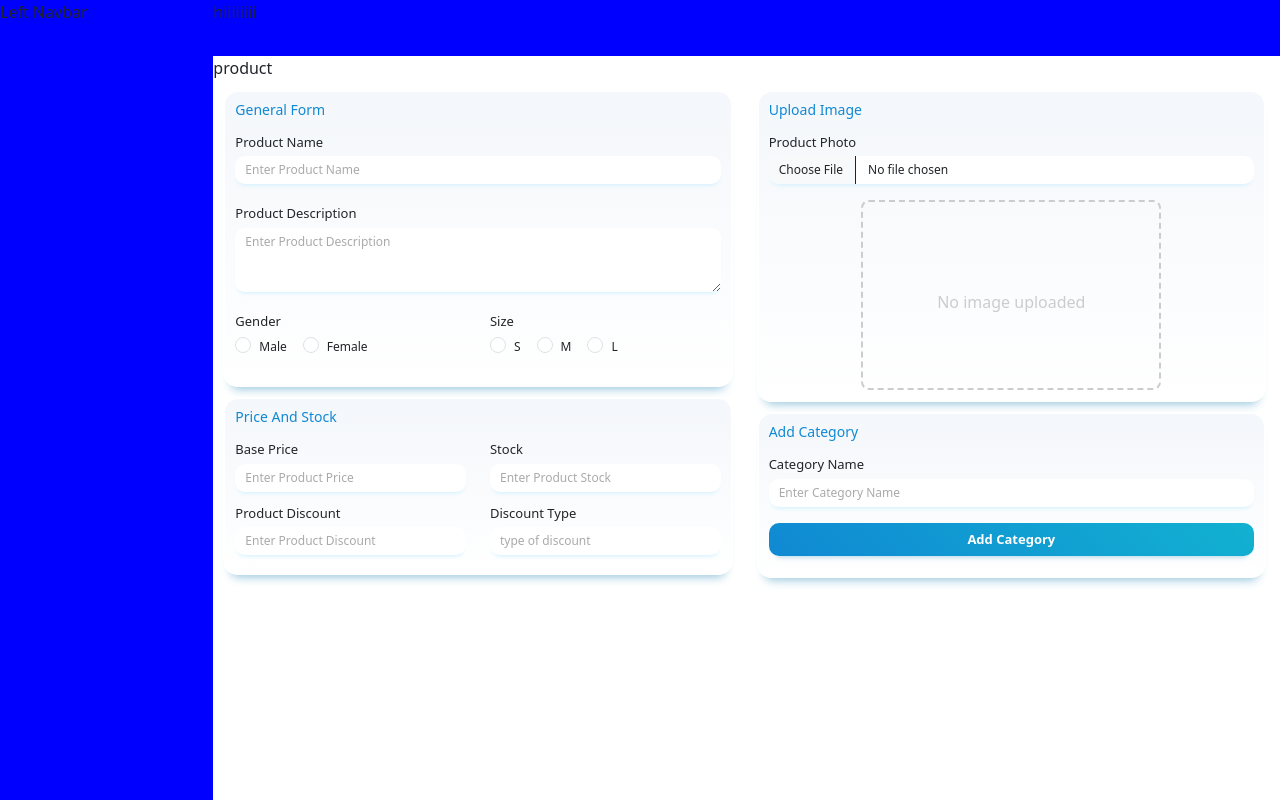
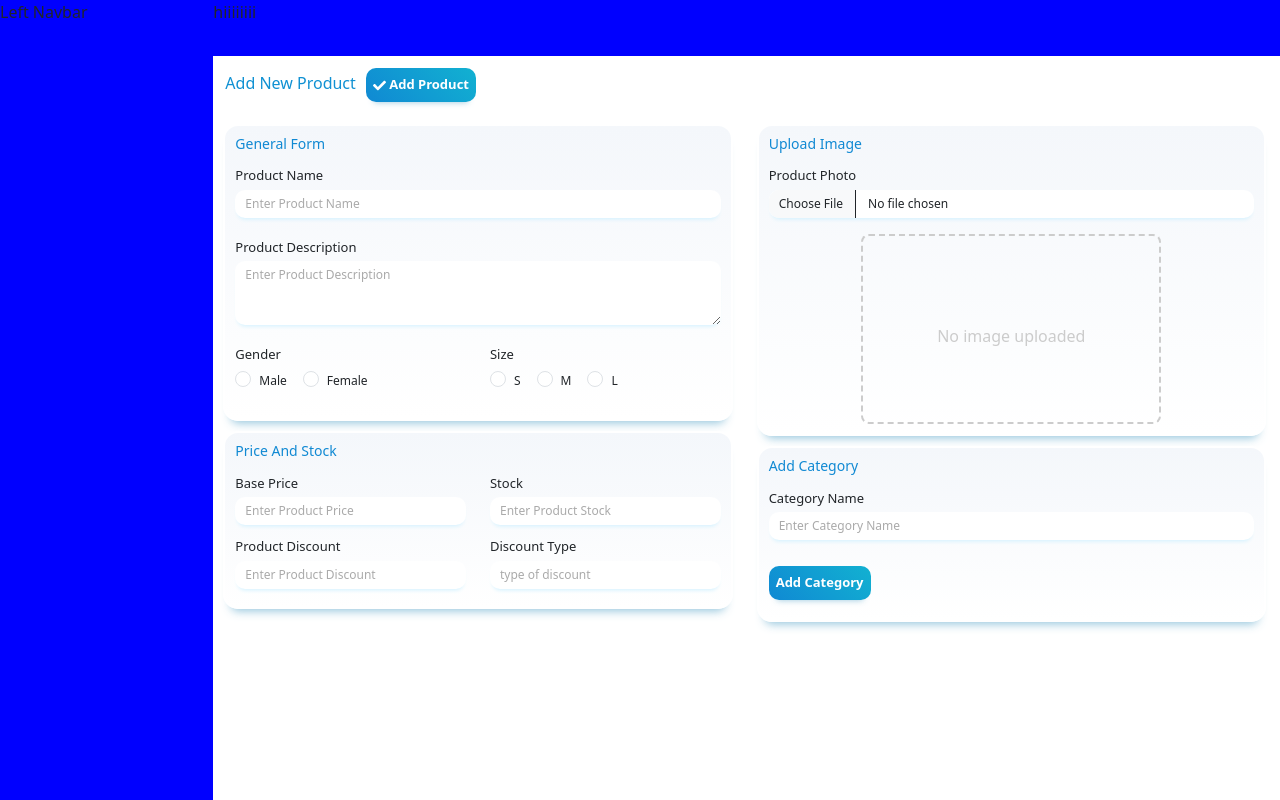
Before and after one commit to nermeenelmasry286/DashboardWithReact.js, a React (Vite) app: page / in a window 1280 px wide. Built offline with nearby package versions, Linux system fonts and the light colour scheme.

Commit message:
add header to product page component

```diff
--- a/package.json
+++ b/package.json
@@ -15,6 +15,7 @@
     "react": "^18.3.1",
     "react-bootstrap": "^2.10.8",
     "react-dom": "^18.3.1",
+    "react-icons": "^5.4.0",
     "react-router-dom": "^7.1.3",
     "styled-components": "^6.1.14"
   },
--- /dev/null
+++ b/src/Custom/MainButton.jsx
@@ -0,0 +1,26 @@
+// Styled Button
+import styled from 'styled-components';
+import Button from 'react-bootstrap/Button';
+export const StyledButton = styled(Button)`
+//   display: block;
+  font-size: 13px;
+  font-weight: bold;
+  background: linear-gradient(45deg, rgb(16, 137, 211) 0%, rgb(18, 177, 209) 100%);
+  color: white;
+  padding: 7px;
+  margin: 10px auto;
+  border-radius: 10px;
+  box-shadow: rgba(133, 189, 215, 0.88) 0px 8px 6px -8px;
+  border: none;
+  transition: all 0.2s ease-in-out;
+
+  &:hover {
+    transform: scale(1.01);
+    box-shadow: rgba(133, 189, 215, 0.88) 0px 10px 6px -9px;
+  }
+
+  &:active {
+    transform: scale(0.97);
+    box-shadow: rgba(133, 189, 215, 0.88) 0px 6px 6px -8px;
+  }
+`;
--- a/src/Custom/StyledGeneralForm.jsx
+++ b/src/Custom/StyledGeneralForm.jsx
@@ -1,40 +1,39 @@
 import styled from 'styled-components';
-import Button from 'react-bootstrap/Button';
 import Form from 'react-bootstrap/Form';
 
-// Container for the entire form
+
 export const Container = styled.div`
   max-width: 100%;
   background: #f8f9fd;
   background: linear-gradient(0deg, rgb(255, 255, 255) 0%, rgb(244, 247, 251) 100%);
-  border-radius: 15px; /* Reduced border-radius */
-  padding: 10px; /* Reduced padding */
-  border: 2px solid rgb(255, 255, 255); /* Reduced border thickness */
-  box-shadow: rgba(133, 189, 215, 0.88) 0px 10px 10px -8px; /* Smaller shadow */
-  margin: 10px; /* Reduced margin */
+  border-radius: 15px;
+  padding: 10px;
+  border: 2px solid rgb(255, 255, 255);
+  box-shadow: rgba(133, 189, 215, 0.88) 0px 10px 10px -8px;
+  margin: 10px;
 `;
 
-// Heading style
+
 export const Heading = styled.h2`
   font-weight: 500;
-  font-size: 14px; /* Reduced font size */
+  font-size: 14px;
   color: rgb(16, 137, 211);
-  margin-bottom: 10px; /* Added spacing below heading */
+  margin-bottom: 10px;
 `;
 
-// Styled Form
+
 export const StyledForm = styled(Form)`
-  margin-top: 10px; /* Reduced spacing above form */
+  margin-top: 10px;
 
   .form-control {
     width: 100%;
     background: white;
     border: none;
-    border-radius: 10px; /* Reduced border-radius */
-    margin-top: 2px; /* Reduced space between label and input */
-    padding: 5px 10px; /* Reduced padding inside inputs */
-    box-shadow: #cff0ff 0px 4px 4px -3px; /* Reduced shadow intensity */
-    font-size: 12px; /* Adjusted font size */
+    border-radius: 10px;
+    margin-top: 2px;
+    padding: 5px 10px;
+    box-shadow: #cff0ff 0px 4px 4px -3px;
+    font-size: 12px;
 
     &::placeholder {
       font-size: 12px;
@@ -49,37 +48,11 @@ export const StyledForm = styled(Form)`
 
   .form-check-label {
     font-size: 12px;
-    margin-bottom: 1px; /* Minimal space between label and checkbox */
+    margin-bottom: 1px;
   }
 
   label {
-    margin-bottom: 2px; /* Minimal spacing between label and input */
-    font-size: 13px; /* Slightly smaller label text */
+    margin-bottom: 2px;
+    font-size: 13px;
   }
 `;
-
-// Styled Button
-export const StyledButton = styled(Button)`
-  display: block;
-  width: 100%;
-  font-size: 13px; /* Reduced font size */
-  font-weight: bold;
-  background: linear-gradient(45deg, rgb(16, 137, 211) 0%, rgb(18, 177, 209) 100%);
-  color: white;
-  padding: 7px; /* Reduced padding for smaller button height */
-  margin: 10px auto; /* Reduced margin */
-  border-radius: 10px; /* Reduced border-radius */
-  box-shadow: rgba(133, 189, 215, 0.88) 0px 8px 6px -8px; /* Smaller shadow */
-  border: none;
-  transition: all 0.2s ease-in-out;
-
-  &:hover {
-    transform: scale(1.01); /* Slightly reduced hover effect */
-    box-shadow: rgba(133, 189, 215, 0.88) 0px 10px 6px -9px;
-  }
-
-  &:active {
-    transform: scale(0.97);
-    box-shadow: rgba(133, 189, 215, 0.88) 0px 6px 6px -8px;
-  }
-`;
--- a/src/Pages/AddProduct.jsx
+++ b/src/Pages/AddProduct.jsx
@@ -3,10 +3,17 @@ import { GeneralForm } from '../components/AddProductComponents/GeneralForm';
 import { PriceAndStock } from '../components/AddProductComponents/PriceAndStock';
 import { UploadImgForm} from '../components/AddProductComponents/UploadImg';
 import {AddCategoryForm} from '../components/AddProductComponents/AddCategory';
+import {StyledButton} from '../Custom/MainButton';
+import { FaCheck } from "react-icons/fa";
 export function AddProduct() {
   return (
     <main style={{ width: '100%' }}>
-    <header>product</header>
+     <header style={{  margin: '2px' }}>
+        <h6 style={{ color: '#1091d3', display:'inline-block',margin:'10px'}}>Add New Product</h6>
+        <StyledButton >
+        <FaCheck /> Add Product
+        </StyledButton>
+      </header>
       <div className="row " style={{ width: '100%' }}>
         <div className="col-12 col-md-6">
           <GeneralForm />
--- a/src/components/AddProductComponents/AddCategory.jsx
+++ b/src/components/AddProductComponents/AddCategory.jsx
@@ -1,21 +1,21 @@
 import React, { useState } from 'react';
 import Form from 'react-bootstrap/Form';
-import { Container, Heading, StyledForm,StyledButton } from '../../Custom/StyledGeneralForm';
+import { Container, Heading, StyledForm } from '../../Custom/StyledGeneralForm';
+import {StyledButton} from '../../Custom/MainButton';
 
 export function AddCategoryForm() {
   const [categoryName, setCategoryName] = useState('');
   const [addedCategory, setAddedCategory] = useState(null);
 
-  // Handle category name change
+
   const handleCategoryChange = (event) => {
     setCategoryName(event.target.value);
   };
 
-  // Handle adding the category
   const handleAddCategory = () => {
     if (categoryName.trim()) {
-      setAddedCategory(categoryName);  // Store the added category
-      setCategoryName('');  // Clear the input after adding
+      setAddedCategory(categoryName);
+      setCategoryName('');
     }
   };
 
@@ -23,7 +23,7 @@ export function AddCategoryForm() {
     <Container className="container-fluid">
       <Heading>Add Category</Heading>
       <StyledForm>
-        {/* Category Name Input */}
+
         <Form.Group className="mb-3" controlId="categoryName">
           <Form.Label>Category Name</Form.Label>
           <Form.Control
@@ -34,7 +34,7 @@ export function AddCategoryForm() {
           />
         </Form.Group>
 
-        {/* Add Category Button */}
+
         <StyledButton
 
           onClick={handleAddCategory}
@@ -42,7 +42,7 @@ export function AddCategoryForm() {
           Add Category
         </StyledButton>
 
-        {/* Display Added Category */}
+
         {addedCategory && (
           <div className="mt-3">
             <p><strong>Added Category: </strong>{addedCategory}</p>
```
Also changed, not shown: 1 other file (tests, documents, lock files or other folders).
